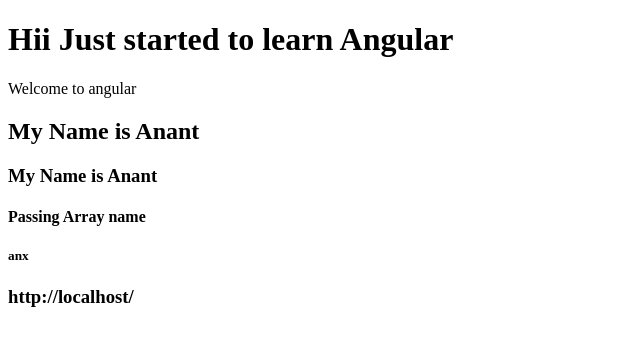
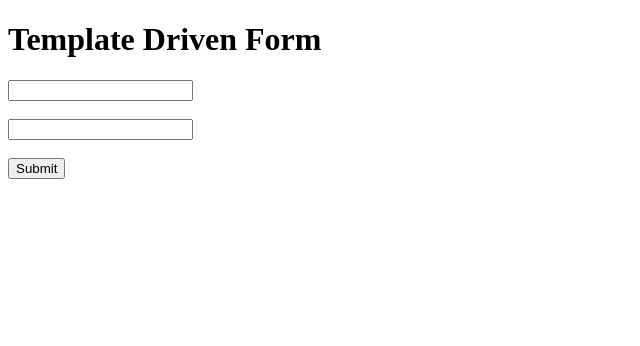
Before and after one commit to Anant518/Angular, an Angular app in the folder learn/: page / in a window 1280 px wide. Shown: the top 346 px of the page, without its empty margins (0-640 px from the left). Built offline with nearby package versions, Linux system fonts and the light colour scheme.

Commit message:
T D form

```diff
--- a/learn/src/app/app.component.html
+++ b/learn/src/app/app.component.html
@@ -1,7 +1,8 @@
-<h1> Hii Just started to learn Angular </h1>
-{{title}}
-<h2>{{name}}</h2>
-<h3>{{getName()}}</h3>
-<h4>{{obj.name}}</h4>
-<h5>{{arr[0]}}</h5>
-<h3>{{siteUrl}}</h3>
+<h1>Template Driven Form</h1>
+<form #userform="ngForm" (ngSubmit)="onsubmit(userform.value)">
+    <input ngModel type="text" name="email">
+    <br><br>
+    <input ngModel type="password" name="password">
+    <br><br>
+    <button>Submit</button>
+</form>
--- a/learn/src/app/app.component.ts
+++ b/learn/src/app/app.component.ts
@@ -21,4 +21,7 @@
   arr = ['anx','xyz','me']
 
   siteUrl = window.location.href
+  onsubmit(data){
+    console.warn(data)
+  }
 }
--- a/learn/src/app/app.module.ts
+++ b/learn/src/app/app.module.ts
@@ -1,5 +1,6 @@
 import { NgModule } from '@angular/core';
 import { BrowserModule } from '@angular/platform-browser';
+import { FormsModule } from '@angular/forms'
 
 import { AppRoutingModule } from './app-routing.module';
 import { AppComponent } from './app.component';
@@ -10,7 +11,8 @@
   ],
   imports: [
     BrowserModule,
-    AppRoutingModule
+    AppRoutingModule,
+    FormsModule
   ],
   providers: [],
   bootstrap: [AppComponent]
```
Also changed, not shown: 1 other file (tests, documents, lock files or other folders).
